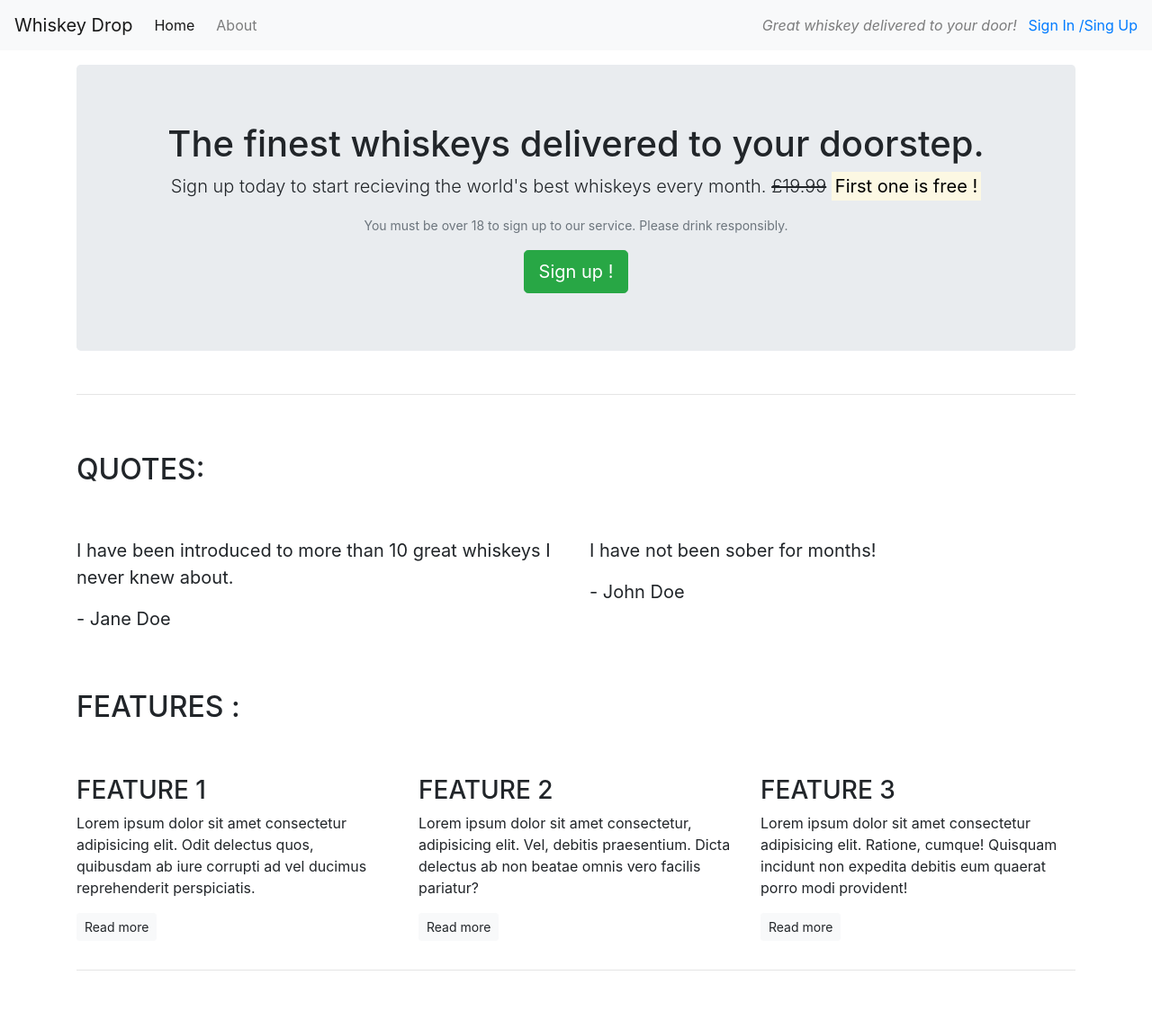
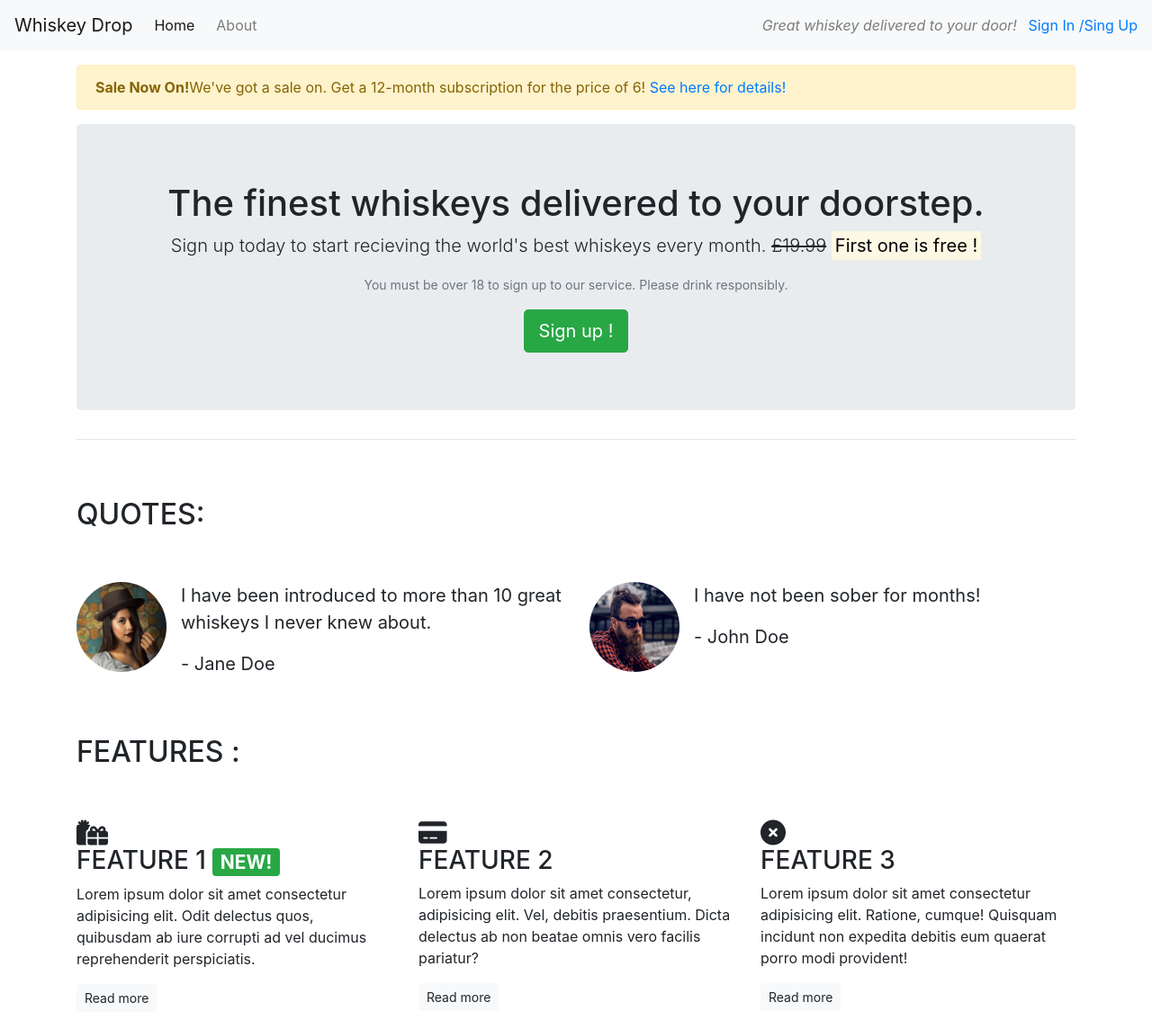
Before and after one commit to JesseRoss001/Boot-strap-walkthrough, a plain HTML site: page index.html in a window 1280 px wide. Shown: the top 1144 px of the page at 90% size. Before the commit the page ends 1095 px from the top, so only its background shows below. Drawn offline with nearby package versions, Linux system fonts and the light colour scheme.

Commit message:
Core components - part 2

```diff
--- a/index.html
+++ b/index.html
@@ -7,6 +7,8 @@
     <title>Whiskey Drop | Taste a new Whiskey every month </title>
     <link rel="stylesheet" href="https://cdn.jsdelivr.net/npm/bootstrap@4.6.2/dist/css/bootstrap.min.css"
         integrity="sha384-xOolHFLEh07PJGoPkLv1IbcEPTNtaed2xpHsD9ESMhqIYd0nLMwNLD69Npy4HI+N" crossorigin="anonymous">
+        <script src="https://kit.fontawesome.com/11665d5c0d.js" crossorigin="anonymous"></script>
+
 </head>
 
 <body>
@@ -30,9 +32,18 @@
     </nav>
     <!-- Always must be a container -->
     <article class="container mt-3">
+        <div class="row d-none d-sm-block ">
+        <div class="col-12">
+<div class="alert alert-warning">
+    <strong>Sale Now On!</strong>We've got a sale on. Get a 12-month subscription for the price of 6!
+    <a href="">See here for details!</a>
+</div>
+        </div>
+    </div>
+        <section class="callout jumbotron text-center">
         <div class="row">
             <div class="col-12">
-                <section class="callout jumbotron text-center">
+
                     <h1>
                         The finest whiskeys delivered to your doorstep.
                     </h1>
@@ -44,15 +55,17 @@
                     <p class="text-muted"> <small> You must be over 18 to sign up to our service. Please drink
                             responsibly.</small> </p>
                     <button class="btn btn-success btn-lg"> Sign up !</button>
-                </section>
+
             </div>
         </div>
+    </section>
         <hr>
 
 
         <section class="quotes">
             <div class="row">
                 <div class="col-12 my-5">
+
 
                     <h2 class="text-uppercase">
                         Quotes:
@@ -61,18 +74,35 @@
             </div>
             <div class="row">
                 <div class="col-12 col-md-6">
+                    <div class="media">
+                        <div class="d-none d-sm-block">
+                        <!-- Video does not show the width or height settings -->
+                        <img src="assets/images/girl-image.png" alt="" class="rounded-circle mr-3" height="100" width="100" >
+                        </div>
+                        <div class="media-body">
+
                     <blockquote class="blockquote">
                         <p> I have been introduced to more than 10 great whiskeys I never knew about.</p>
                         <p> - Jane Doe </p>
                     </blockquote>
                 </div>
+            </div>
+        </div>
                 <div class="col-12 col-md-6 ">
+                    <div class="media">
+                        <div class="d-none d-sm-block">
+                        <!-- Video does not show the width or height settings -->
+                        <img src="assets/images/guy-image.png" alt="" class="rounded-circle mr-3" height="100" width="100" >
+                        </div>
+                        <div class="media-body">
                     <blockquote class="blockquote">
                         <p> I have not been sober for months!</p>
                         <p> - John Doe </p>
                     </blockquote>
                 </div>
             </div>
+        </div>
+        </div>
         </section>
 
         <section class="features">
@@ -84,7 +114,7 @@
             <div class="row">
                 <div class="col-12 col-md-6 col-lg-4">
                     <div class="feature">
-                        <h3 class="text-uppercase"> Feature 1 </h3>
+                        <h3 class="text-uppercase"> <i class="fa-solid fa-gifts d-none d-sm-block"></i> Feature 1 <span class="badge badge-success">NEW!</span> </h3>
                         <p>Lorem ipsum dolor sit amet consectetur adipisicing elit. Odit delectus quos, quibusdam ab
                             iure
                             corrupti ad vel ducimus reprehenderit perspiciatis.</p>
@@ -94,7 +124,7 @@
                 <div class="col-12 col-md-6 col-lg-4">
                 <div class="feature">
 
-                        <h3 class="text-uppercase"> Feature 2</h3>
+                        <h3 class="text-uppercase"><i class="fa-solid fa-credit-card d-none d-sm-block"></i> Feature 2</h3>
                         <p> Lorem ipsum dolor sit amet consectetur, adipisicing elit. Vel, debitis praesentium. Dicta
                             delectus
                             ab non beatae omnis vero facilis pariatur?</p>
@@ -104,7 +134,7 @@
                 <div class="col-12 d-md-none d-lg-block col-lg-4">
                 <div class="feature">
 
-                        <h3 class="text-uppercase"> Feature 3 </h3>
+                        <h3 class="text-uppercase"><i class="fa-solid fa-circle-xmark d-none d-sm-block"></i>  Feature 3 </h3>
                         <p>Lorem ipsum dolor sit amet consectetur adipisicing elit. Ratione, cumque! Quisquam incidunt
                             non
                             expedita debitis eum quaerat porro modi provident!</p>
@@ -122,6 +152,8 @@
     <script src="https://cdn.jsdelivr.net/npm/bootstrap@4.6.2/dist/js/bootstrap.bundle.min.js"
         integrity="sha384-Fy6S3B9q64WdZWQUiU+q4/2Lc9npb8tCaSX9FK7E8HnRr0Jz8D6OP9dO5Vg3Q9ct"
         crossorigin="anonymous"></script>
+
+
 </body>
 
 </html>
```
Also changed, not shown: assets/images/girl-image.png (added), assets/images/guy-image.png (added).
